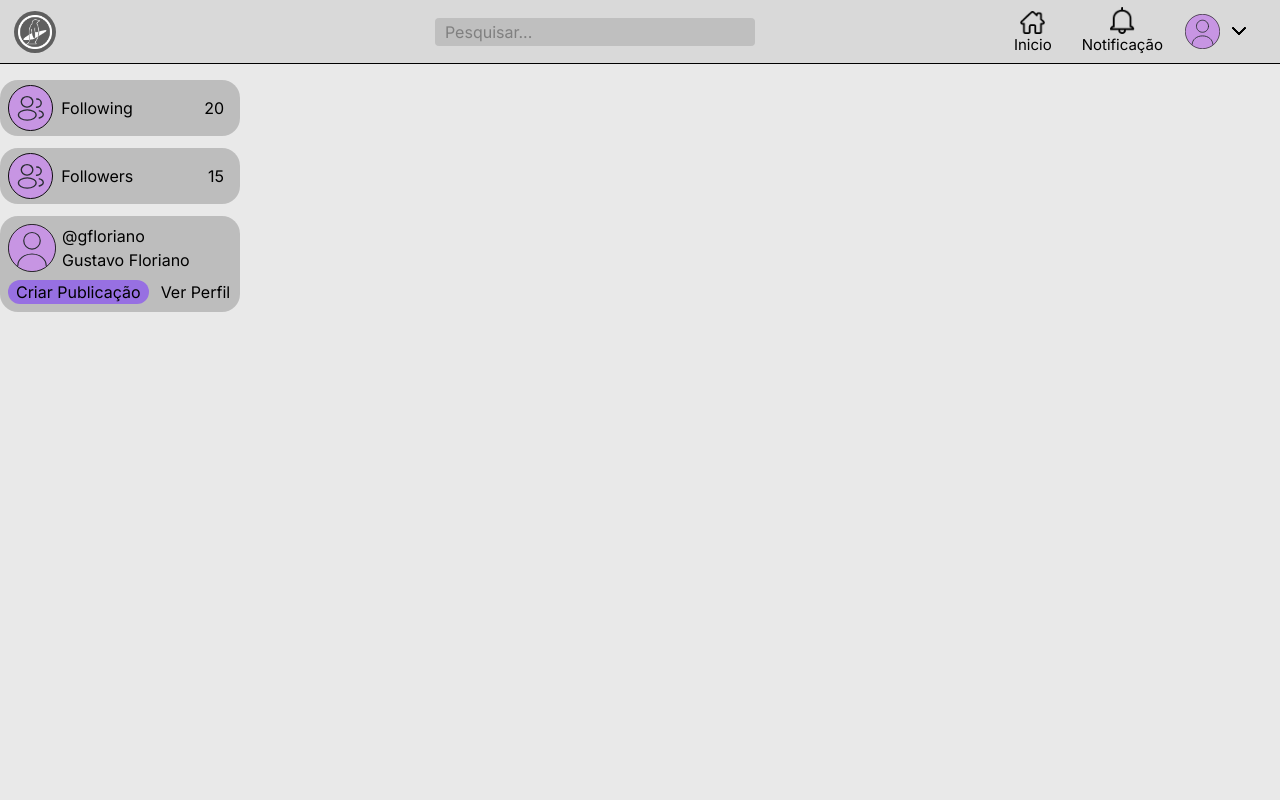
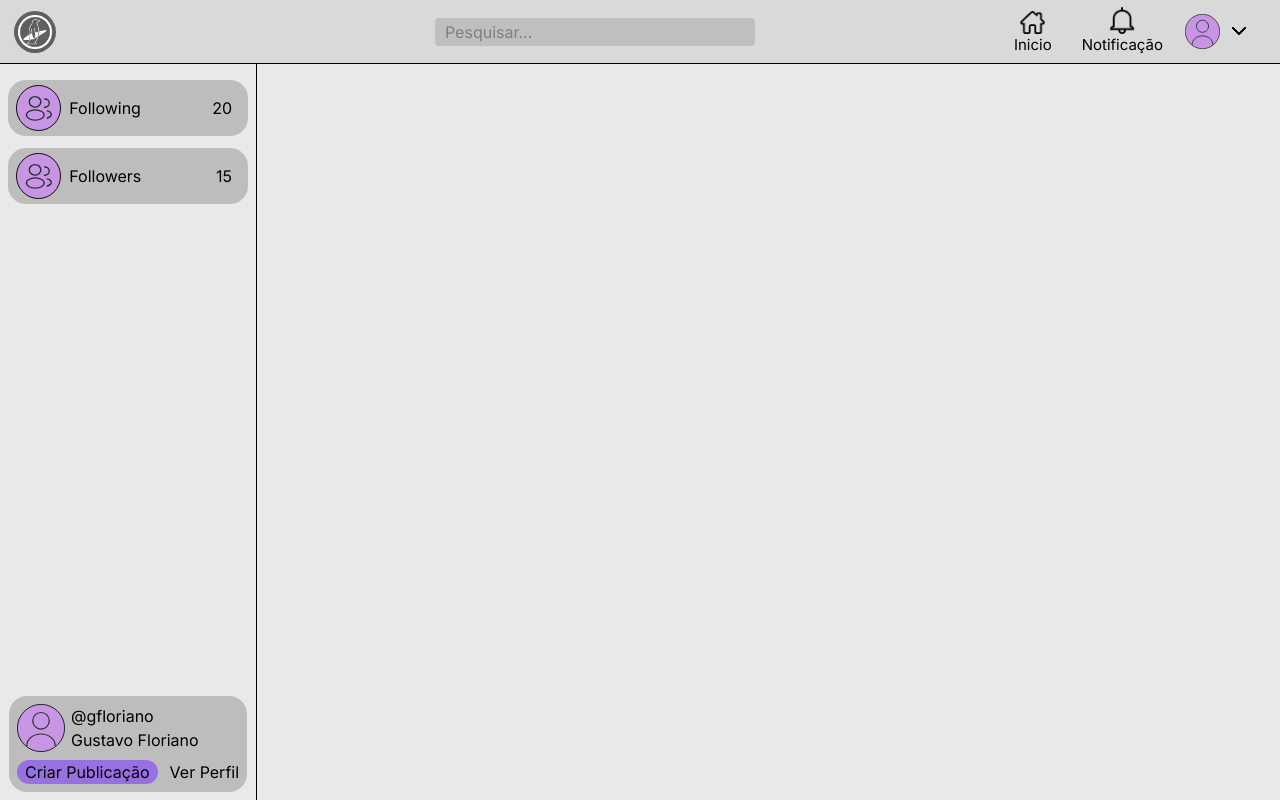
Before and after one commit to catolica-faculdade/pinguin-project, a React (Vite) app: page /profile in a window 1280 px wide. Built offline with nearby package versions, Linux system fonts and the light colour scheme.

Commit message:
style: add black bar

```diff
--- a/src/Pages/Profile.jsx
+++ b/src/Pages/Profile.jsx
@@ -15,7 +15,8 @@ function Profile() {
         // retorna no 'html' pela main aqui
         <section>
             <NavBar />
-            <section className='flex bg-user-icon pt-[10vh]'>
+            <section className='flex bg-user-icon pt-[8vh] h-dvh'>
+                <div className='flex flex-col gap-3 justify-between items-center pt-4 p-2 border-black border-r'>
                     <div className='flex flex-col gap-3'>
                         <Tab
                         text="Following"
@@ -23,7 +24,7 @@ function Profile() {
                         <Tab
                         text="Followers"
                         number={followers}/>
-
+                    </div>
                     <MyUser
                     username={username}
                     userFullname={userFullname}/>
```
Lines whose indentation alone changed are shown as unchanged.
